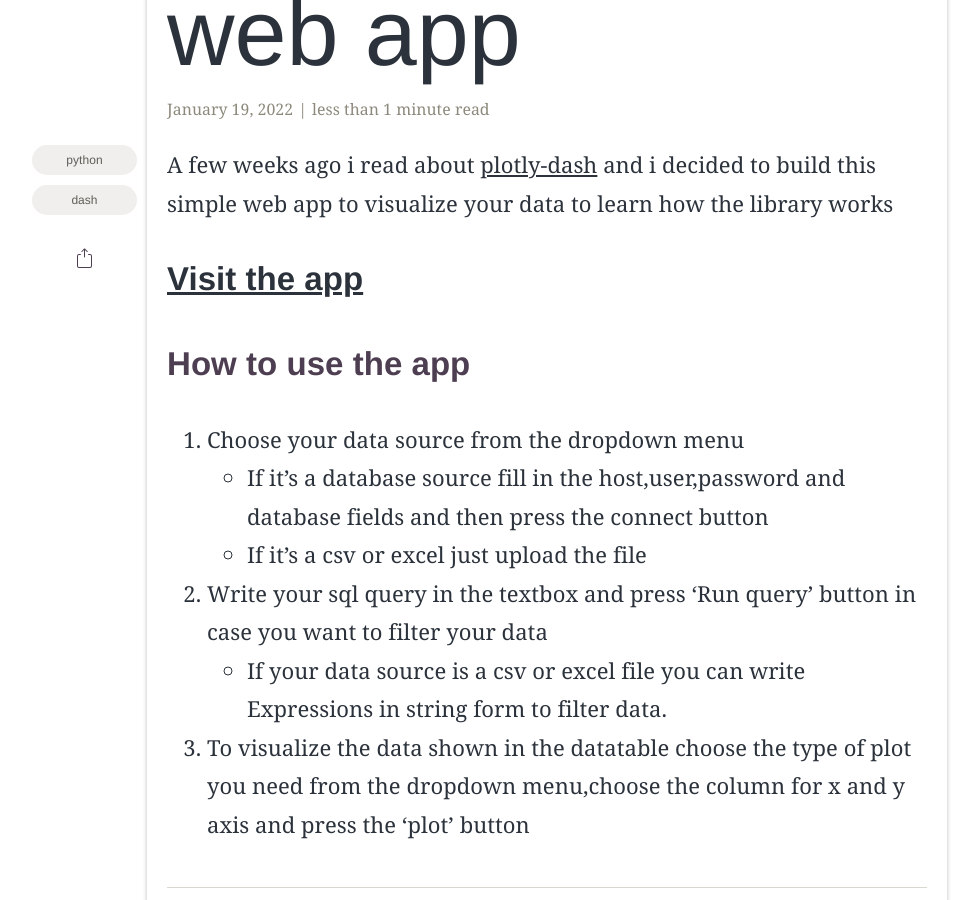
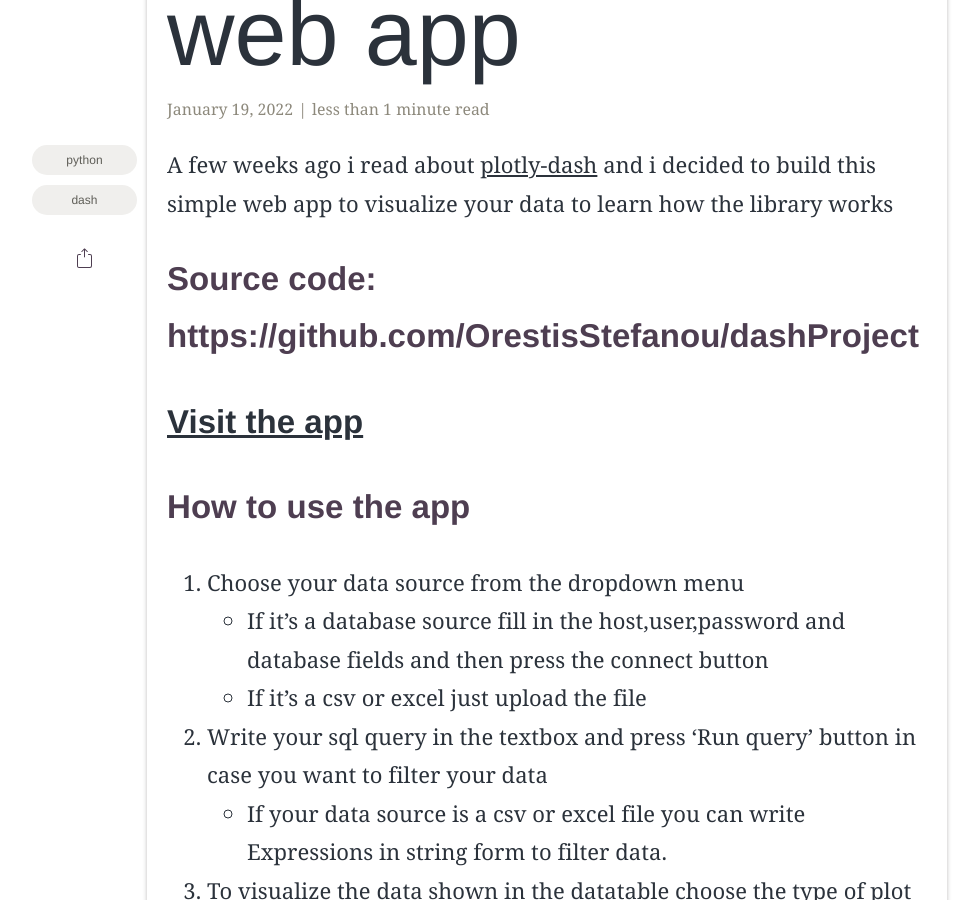
Before and after one commit to OrestisStefanou/OrestisStefanou.github.io, a Jekyll site: the page built from _posts/2022-01-19-Data-Visualization-App.md, in a window 1280 px wide and 900 px high, scrolled down 831 px. Shown: the whole window, without its empty margins (93-1073 px from the left). Built offline with Jekyll 4.4.1, drawn with Linux system fonts in a browser that asks for light colours; some web fonts are replaced; comment, search, counter and statistics services are not loaded.

Commit message:
Added source code links to posts

```diff
--- a/_posts/2022-01-19-Data-Visualization-App.md
+++ b/_posts/2022-01-19-Data-Visualization-App.md
@@ -11,6 +11,8 @@
 ---
 A few weeks ago i read about [plotly-dash](https://plotly.com/dash/) and i decided to build this simple web app to visualize your data to learn how the library works
 
+## Source code: https://github.com/OrestisStefanou/dashProject
+
 ## [Visit the app](http://orestis-visualization-app.herokuapp.com/)
 
 ## How to use the app
```
Also changed, not shown: _posts/2022-09-04-Moneytoring-API.md (+2 -0 lines).
